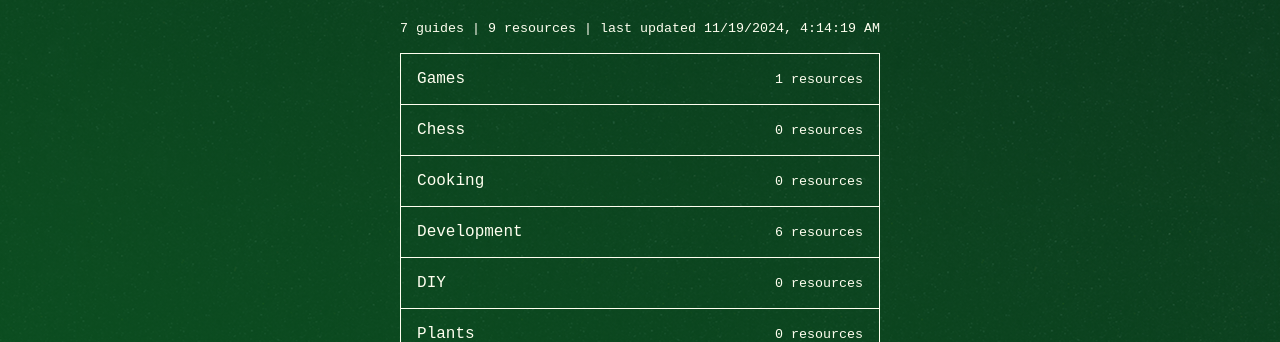
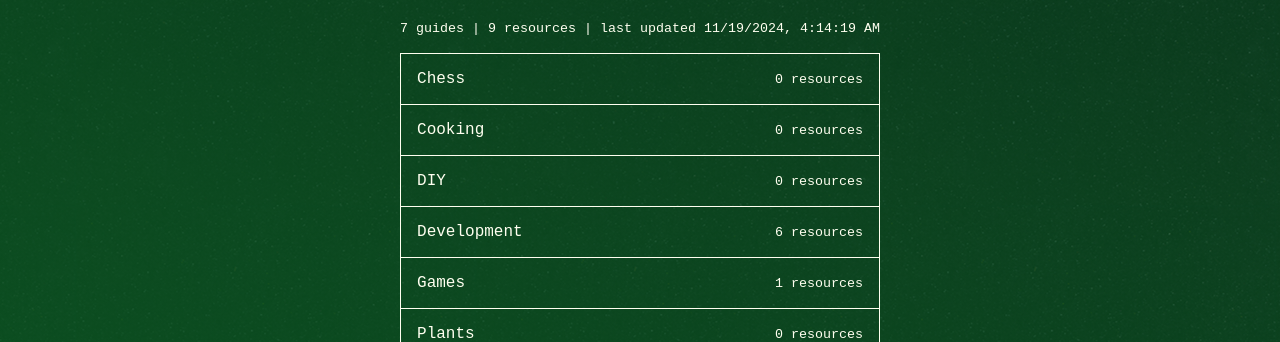
Before and after one commit to jamescourson/james.guide, a React (Vite) app: page /d in a window 1280 px wide. Shown: the part 228-570 px from the top of the page. Built offline with nearby package versions, Linux system fonts and the light colour scheme.

Commit message:
title -> name, alphabetize guides + resources

```diff
--- a/src/components/GuideTable/GuideTable.jsx
+++ b/src/components/GuideTable/GuideTable.jsx
@@ -20,9 +20,21 @@ const GuideListing = ({ name, abbr }) => {
 }
 
 const GuideTable = () => {
+  const alphabetizedGuides = guides.sort((guideA, guideB) => {
+    if (guideA.name < guideB.name) {
+      return -1;
+    }
+    else if (guideA.name > guideB.name) {
+      return 1;
+    }
+    return 0;
+  });
+
+  console.log(alphabetizedGuides)
+
   return (
     <ul id="guide-table">
-      {guides.map(({ name, abbr }, i) => (<GuideListing name={name} abbr={abbr} key={i} />))}
+      {alphabetizedGuides.map(({ name, abbr }, i) => (<GuideListing name={name} abbr={abbr} key={i} />))}
     </ul>
   );
 }
--- a/src/components/ResourceTable/ResourceTable.jsx
+++ b/src/components/ResourceTable/ResourceTable.jsx
@@ -7,12 +7,12 @@ import './resourceTable.css';
 
 
 const Resource = ({ data }) => {
-  const { title, description, url } = data;
+  const { name, description, url } = data;
 
   return (
     <li className="table-row">
       <Link to={url} target="_blank">
-        <h3>{title}:</h3>
+        <h3>{name}:</h3>
         <p>{description}</p>
       </Link>
     </li>
@@ -23,6 +23,18 @@ const ResourceTable = () => {
   const { abbr } = useParams();
   const filteredResources = useMemo(() => resources.filter(resource => resource.guide === abbr));
 
+  const alphabetizedResources = filteredResources.sort((resourceA, resourceB) => {
+    if (resourceA.name < resourceB.name) {
+      return -1;
+    }
+    else if (resourceA.name > resourceB.name) {
+      return 1;
+    }
+    return 0;
+  });
+
+  console.log(alphabetizedResources);
+
   return (
     <ul id="resource-table">
       {filteredResources.map((resource, key) => <Resource data={resource} key={key} />)}
```
